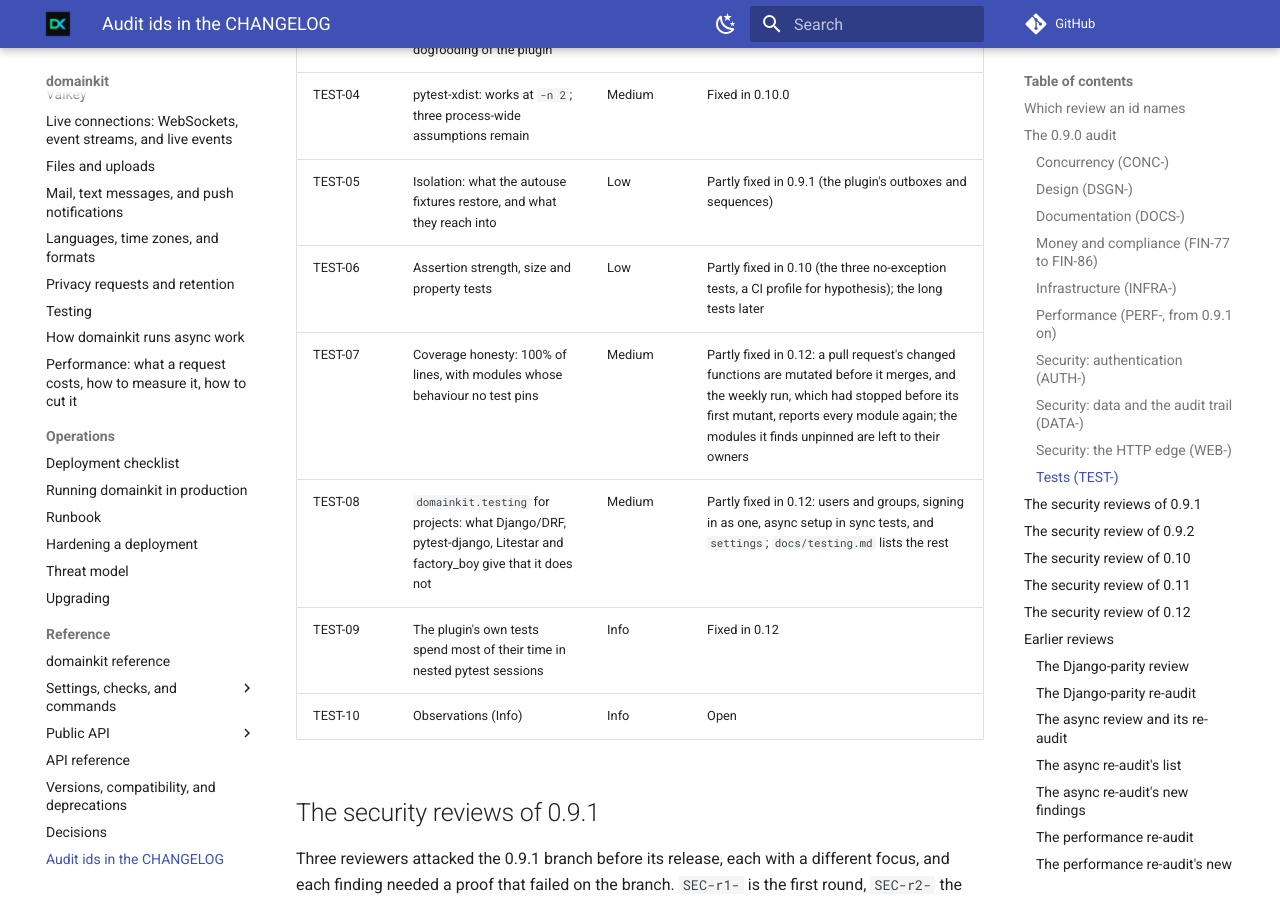
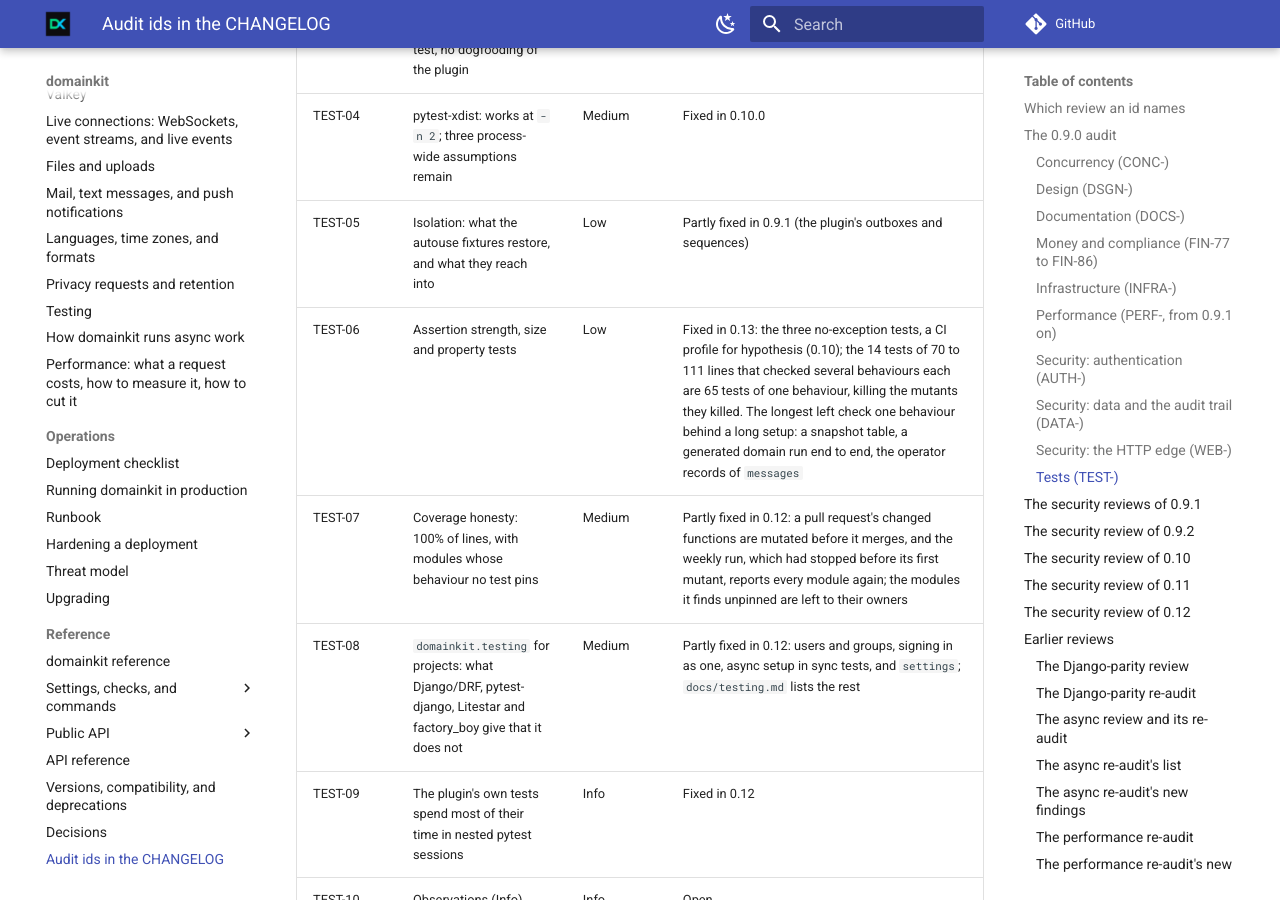
Before and after one commit to karimmattar/domainkit, an MkDocs documentation site: the page built from docs/audit/0.9.0.md, in a window 1280 px wide and 900 px high, scrolled down 13854 px. Built offline with MkDocs 1.6.1 and Material for MkDocs 9.7.7, drawn with Linux system fonts in a browser that asks for light colours; comment, search, counter and statistics services are not loaded.

Commit message:
Record TEST-06's status: the long tests are split
Co-Authored-By: Claude Opus 5.5 <noreply@anthropic.com>
Claude-Session: https://claude.ai/code/session_014uJXaxd8fYJgrTMHoXEhkC

```diff
--- a/docs/audit/0.9.0.md
+++ b/docs/audit/0.9.0.md
@@ -219,7 +219,7 @@ entry for it; that entry says how far it goes.
 | TEST-03 | Fixture cost: a migration per test, a database per test, no dogfooding of the plugin | Medium | Fixed in 0.10.0 |
 | TEST-04 | pytest-xdist: works at `-n 2`; three process-wide assumptions remain | Medium | Fixed in 0.10.0 |
 | TEST-05 | Isolation: what the autouse fixtures restore, and what they reach into | Low | Partly fixed in 0.9.1 (the plugin's outboxes and sequences) |
-| TEST-06 | Assertion strength, size and property tests | Low | Partly fixed in 0.10 (the three no-exception tests, a CI profile for hypothesis); the long tests later |
+| TEST-06 | Assertion strength, size and property tests | Low | Fixed in 0.13: the three no-exception tests, a CI profile for hypothesis (0.10); the 14 tests of 70 to 111 lines that checked several behaviours each are 65 tests of one behaviour, killing the mutants they killed. The longest left check one behaviour behind a long setup: a snapshot table, a generated domain run end to end, the operator records of `messages` |
 | TEST-07 | Coverage honesty: 100% of lines, with modules whose behaviour no test pins | Medium | Partly fixed in 0.12: a pull request's changed functions are mutated before it merges, and the weekly run, which had stopped before its first mutant, reports every module again; the modules it finds unpinned are left to their owners |
 | TEST-08 | `domainkit.testing` for projects: what Django/DRF, pytest-django, Litestar and factory_boy give that it does not | Medium | Partly fixed in 0.12: users and groups, signing in as one, async setup in sync tests, and `settings`; `docs/testing.md` lists the rest |
 | TEST-09 | The plugin's own tests spend most of their time in nested pytest sessions | Info | Fixed in 0.12 |
```
